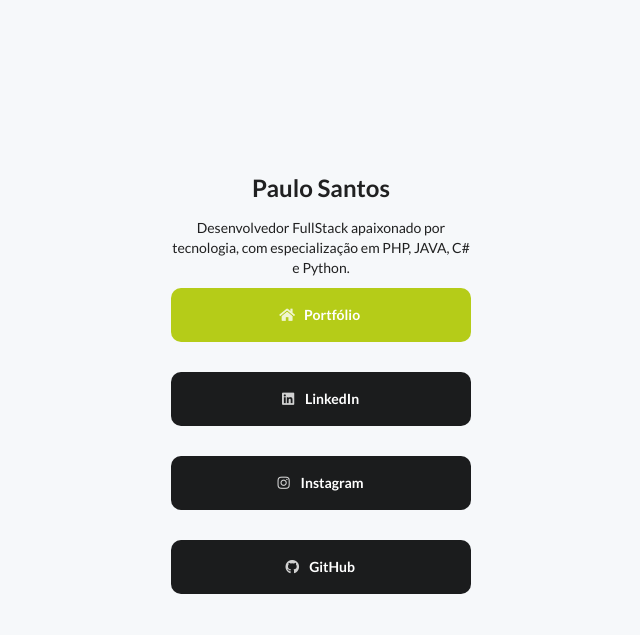
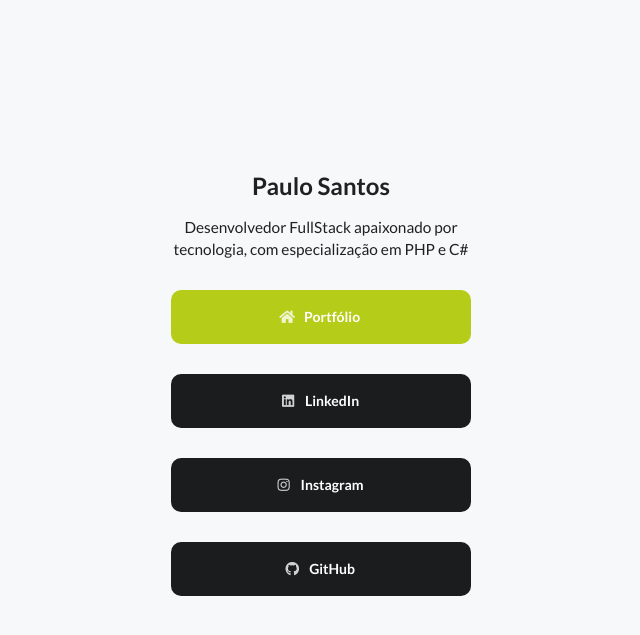
Before and after one commit to paulowh/paulowh.github.io, a PHP site: page /contato.html in a window 1280 px wide. Shown: the top 635 px of the page, without its empty margins (319-959 px from the left). Run offline with PHP 8.4, Linux system fonts and the light colour scheme.

Commit message:
fix: corrigindo cores e tamanhos

```diff
--- a/contato.html
+++ b/contato.html
@@ -24,7 +24,7 @@
 
     a.button {
       width: 100%;
-      font-size: 1.2em;
+      font-size: 1.3em;
       margin-bottom: 1em;
       border-radius: 10px !important;
       padding: 20px !important;
@@ -34,17 +34,18 @@
       margin-right: 0.5em;
     }
 
-    div.vertical {
+    .vertical {
       gap: 30px;
       width: 100%;
       max-width: 300px;
-
+      margin-top: 20px !important;
     }
 
     p {
       max-width: 300px;
       margin: 10px auto;
       word-wrap: break-word;
+      font-size: 1.1rem;
     }
   </style>
 </head>
@@ -52,7 +53,7 @@
 <body>
   <div class="content">
     <h2 class="ui header">Paulo Santos</h2>
-    <p>Desenvolvedor FullStack apaixonado por tecnologia, com especialização em PHP, JAVA, C# e Python. </p>
+    <p>Desenvolvedor FullStack apaixonado por tecnologia, com especialização em PHP e C# </p>
 
     <div id="social-buttons" class="ui vertical buttons">
       <!-- Buttons will be injected from data/socials.json by js/socials.js -->
--- a/css/style.css
+++ b/css/style.css
@@ -356,6 +356,7 @@
   color: var(--fg-primary);
   text-decoration: none;
   font-size: 1rem;
+  font-weight: bold;
   letter-spacing: 1.5px;
   transition: color 0.3s ease;
 }
@@ -545,7 +546,7 @@
 .social-links a {
   color: var(--fg-primary);
   text-decoration: none;
-  font-size: 11px;
+  font-size: 0.9rem;
   letter-spacing: 1.5px;
   transition: color 0.3s ease;
 }
```
